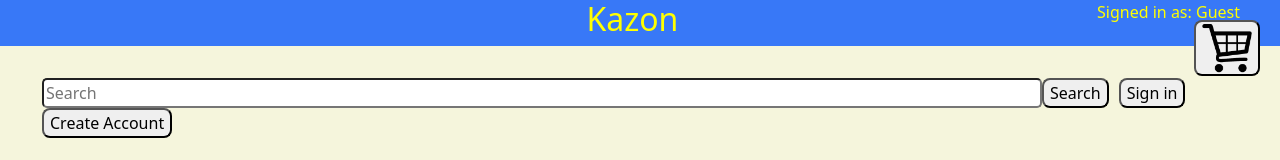
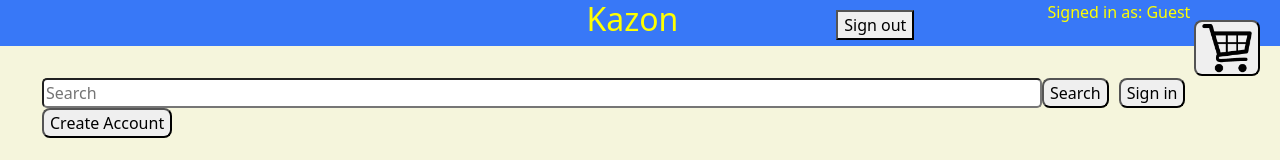
Before and after one commit to ShashiSugrim/kazonfrontend, a React (Create React App) app: page / in a window 1280 px wide. Shown: the top 160 px of the page. Built offline with nearby package versions, Linux system fonts and the light colour scheme; no server answers.

Commit message:
working sign out button

```diff
--- a/src/components/LogoBar.jsx
+++ b/src/components/LogoBar.jsx
@@ -1,4 +1,4 @@
-import React, {useEffect, useState} from "react";
+import React, { useEffect, useState } from "react";
 import { useNavigate } from "react-router-dom";
 
 const LogoBar = () => {
@@ -6,17 +6,24 @@ const LogoBar = () => {
   const [username, setUsername] = useState([]);
 
   useEffect(() => {
-    const username = JSON.parse(localStorage.getItem('username'));
+    const username = JSON.parse(localStorage.getItem("username"));
     if (username) {
-     setUsername(username);
-    } else
-    {
+      setUsername(username);
+    } else {
       setUsername("Guest");
     }
   }, []);
   function goHome(event) {
     navigate("/");
   }
+
+  let handleSignOut = (event) => {
+    localStorage.setItem("accessToken", "null");
+    localStorage.setItem("username", JSON.stringify("Guest"));
+    alert("Signed out!");
+    window.location.reload(false);
+  };
+
   return (
     <div style={{ backgroundColor: "#3878f7", display: "flex" }}>
       <h2
@@ -31,10 +38,26 @@ const LogoBar = () => {
       </h2>
       <div
         style={{
+          textAlign: "right",
           color: "yellow",
-          marginRight: 40,
+          width: "20%",
+        }}
+      >
+        <button
+          onClick={handleSignOut}
+          style={{
+            marginTop: 10,
+            marginRight: 20,
+          }}
+        >
+          Sign out
+        </button>
+      </div>
+      <div
+        style={{
           textAlign: "right",
-          flexGrow: 1,
+          color: "yellow",
+          width: "20%",
         }}
       >
         Signed in as: {username}
```
